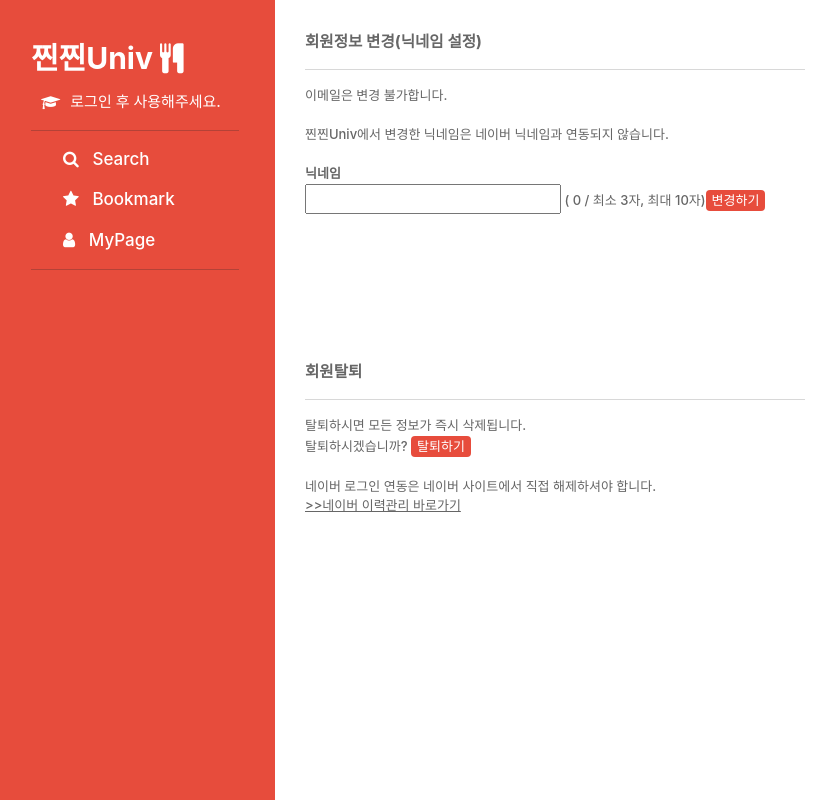
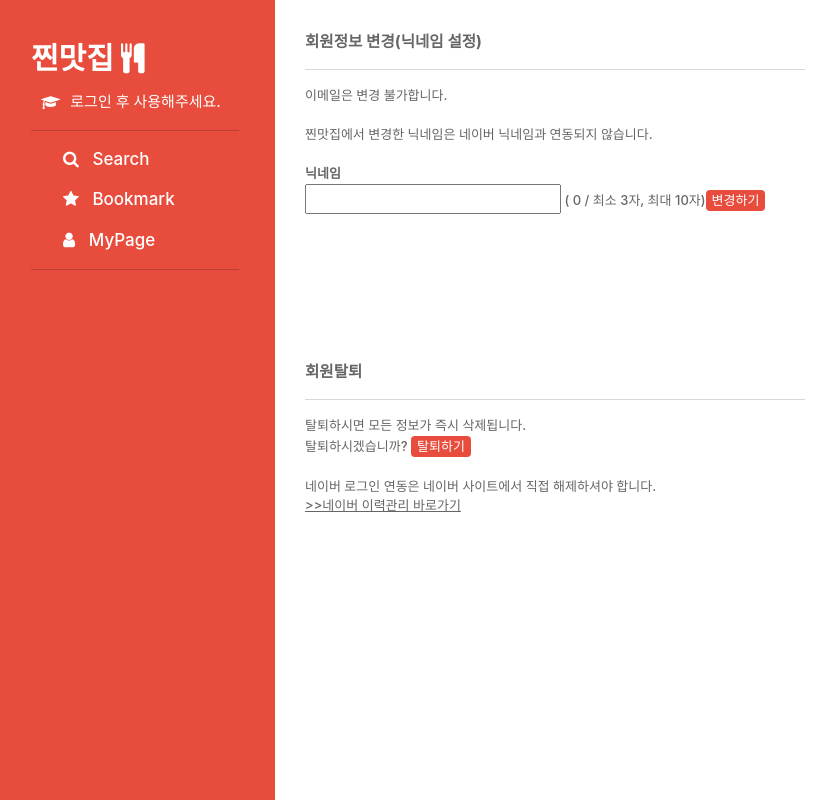
Before and after one commit to yoonjungit/matjib, a Vue app in the folder matjib-front/: page /mypage in a window 1280 px wide. Shown: the whole page, without its empty margins (5-841 px from the left). Built offline with nearby package versions, Linux system fonts and the light colour scheme; no server answers; sample sign-in values are in the browser's storage; what vue-cookies would draw is missing.

Commit message:
style : 사이트 이름 변경(찐찐Univ→찐맛집)

```diff
--- a/matjib-front/src/components/Sidebar.vue
+++ b/matjib-front/src/components/Sidebar.vue
@@ -2,7 +2,7 @@
   <div class="d-flex flex-column flex-shrink-0 p-3" style=" height: 100vh">
     <div class="sidebar">
       <router-link to="/search" style="font-size:30px; font-weight : bold; text-align: center">
-        찐찐Univ&nbsp;<i class="fa fa-cutlery" aria-hidden="true"></i>
+        찐맛집&nbsp;<i class="fa fa-cutlery" aria-hidden="true"></i>
       </router-link>
       <br>
       <div class="profile">
--- a/matjib-front/src/pages/Login.vue
+++ b/matjib-front/src/pages/Login.vue
@@ -2,7 +2,7 @@
   <div class="startpage">
     <div class="background">
       <div id="textarea">
-        <text color="white"><h1>찐찐Univ</h1></text>
+        <div class="title" color="white"><h1>찐맛집</h1></div>
         <div>
           <!-- 네이버 로그인 버튼 -->
           <img
--- a/matjib-front/src/pages/MyPage.vue
+++ b/matjib-front/src/pages/MyPage.vue
@@ -4,7 +4,7 @@
       <div style="font-size: larger; font-weight: bold">회원정보 변경(닉네임 설정)</div>
       <hr>
       <div>이메일은 변경 불가합니다.<br><br>
-        찐찐Univ에서 변경한 닉네임은 네이버 닉네임과 연동되지 않습니다.<br><br></div>
+        찐맛집에서 변경한 닉네임은 네이버 닉네임과 연동되지 않습니다.<br><br></div>
       <div>
         <div style="font-weight: bold">닉네임</div>
         <div class="nickname">
```
